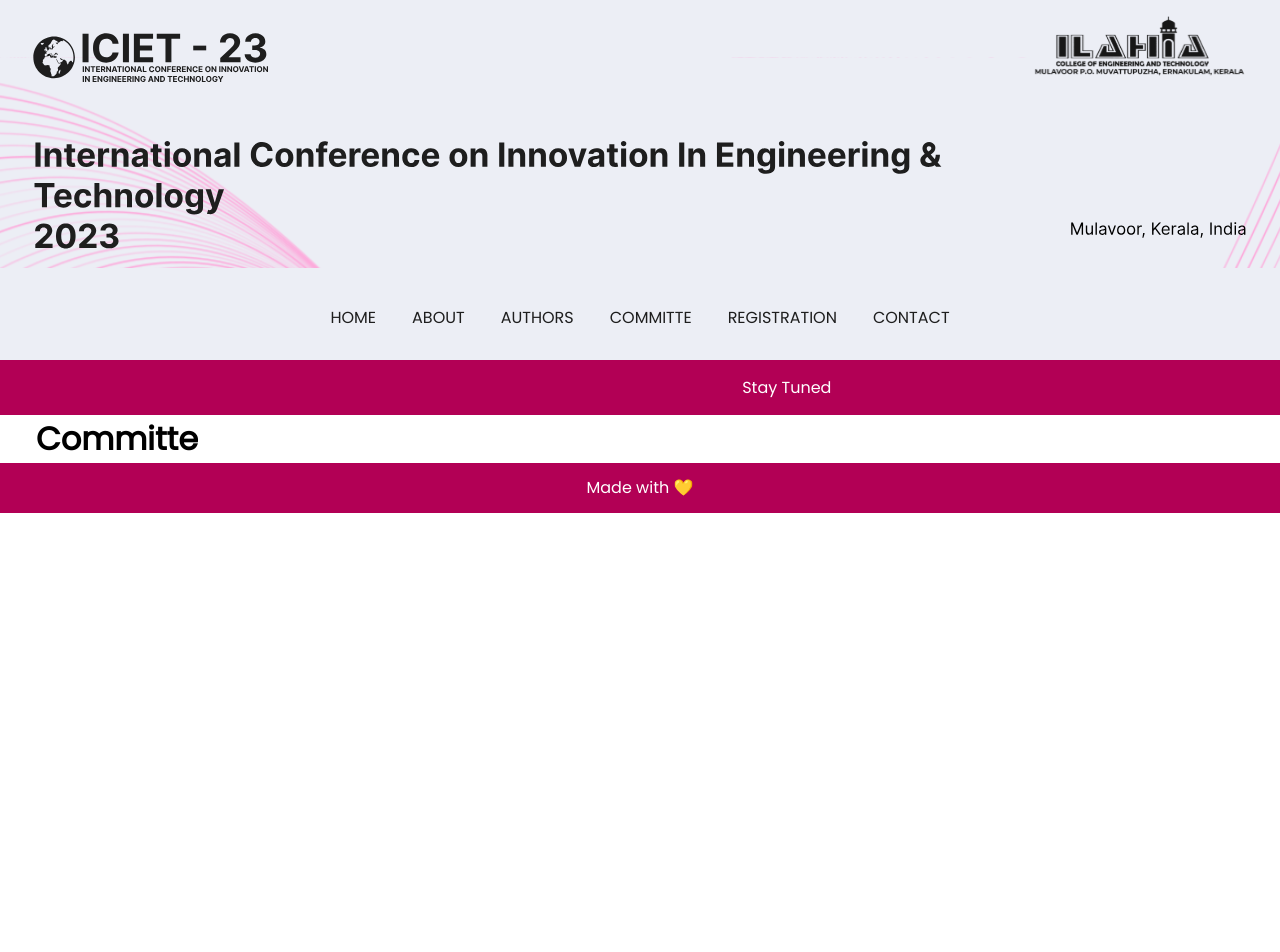
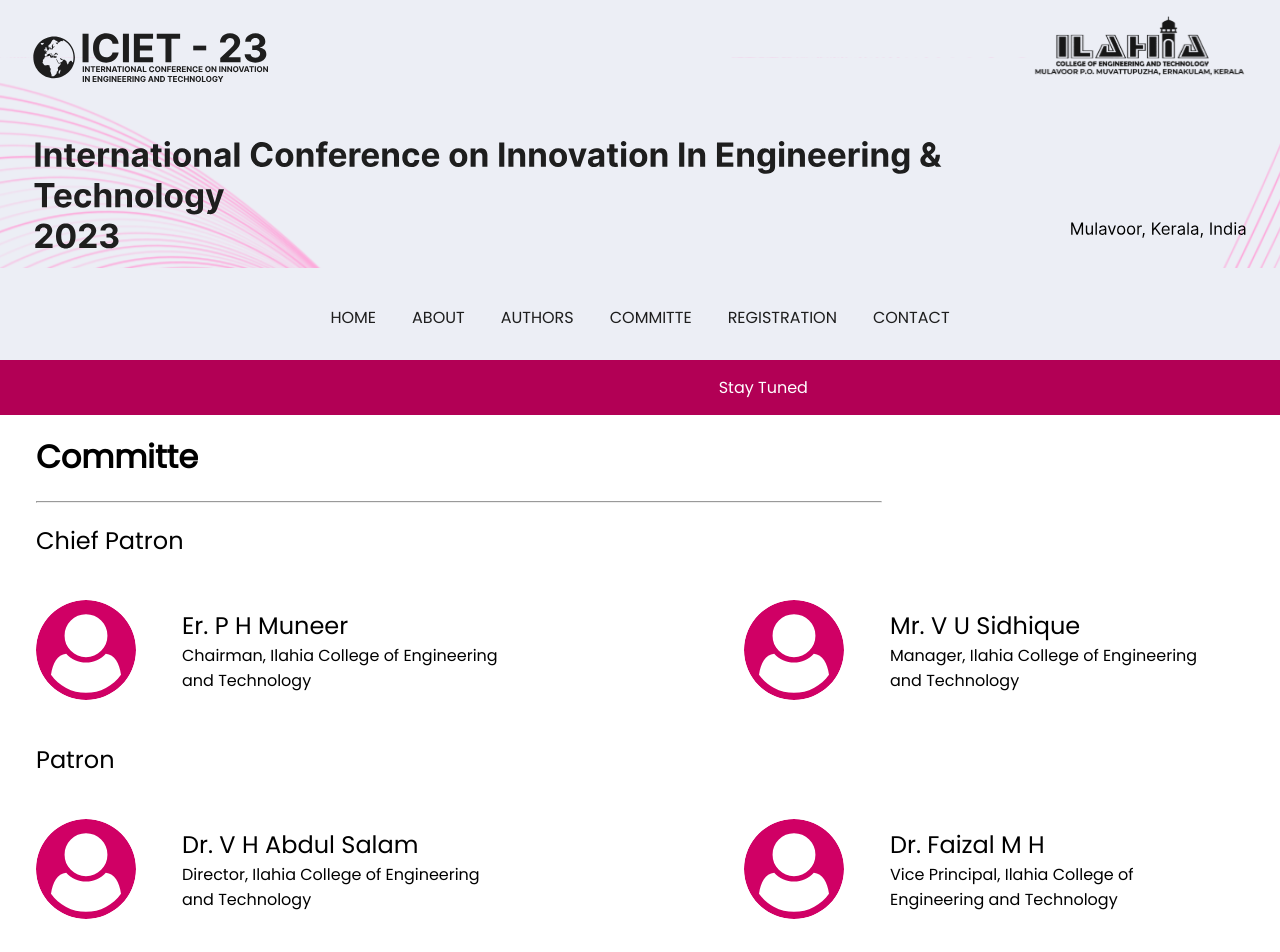
Before and after one commit to DarkPhoenix2704/iciet, a React app: page /committe in a window 1280 px wide. Shown: the top 952 px of the page. Before the commit the page ends 800 px from the top, so only its background shows below. Built offline with nearby package versions, Linux system fonts and the light colour scheme.

Commit message:
Added Committe Page

```diff
--- /dev/null
+++ b/src/components/UserCard/index.css
@@ -0,0 +1,37 @@
+.userCard{
+    display: flex;
+    flex-direction: row;
+    max-width: 500px;
+    align-items: center;
+    margin-block: 18px;
+}
+.userCard img {
+    width: 100px;
+    height: 100px;
+    border-radius: 50%;
+    margin-right: 10px;
+}
+.userCard .userTexts {
+    margin-inline: 36px;
+    display: flex;
+    flex-direction: column;
+    justify-content: center;
+    align-items: flex-start;
+}
+.userCard .userTexts h2 {
+    font-weight: 500;
+}
+.userCard .userTexts h3 {
+    font-size: medium;
+    font-weight: 400;
+}
+@media only screen and (max-width:890px){
+    .userCard img {
+        width: 75px;
+        height: 75px;
+    }
+
+    .userCard .userTexts {
+        margin-inline: 5px;
+    }
+}
--- /dev/null
+++ b/src/components/UserCard/index.tsx
@@ -0,0 +1,15 @@
+import "./index.css";
+import userAvatar from  "../../assets/Avatar.svg";
+import React from "react";
+const UserCard = (props) => {
+    return (
+        <div className="userCard">
+            <img src={userAvatar} />
+            <div className="userTexts">
+                <h2>{props.name}</h2>
+                <h3>{props.role}</h3>
+            </div>
+        </div>
+    );
+};
+export default UserCard;
--- /dev/null
+++ b/src/data/committe.ts
@@ -0,0 +1,51 @@
+const committe = [
+    {
+        "role": "Chief Patron",
+        "members": [
+            {
+                "name" : "Er. P H Muneer",
+                "role" : "Chairman, Ilahia College of Engineering and Technology"
+            },
+            {
+                "name": "Mr. V U Sidhique",
+                "role": "Manager, Ilahia College of Engineering and Technology"
+            }
+        ]
+    },
+    {
+        "role": "Patron",
+        "members": [
+            {
+                "name": "Dr. V H Abdul Salam",
+                "role": "Director, Ilahia College of Engineering and Technology"
+            },
+            {
+                "name": "Dr. Faizal M H",
+                "role": "Vice Principal, Ilahia College of Engineering and Technology"
+            }
+        ]
+    },
+    {
+        "role": "Conference General Chair",
+        "members": [
+            {
+                "name" : "Dr. Abdul Gafur M",
+                "role" : "Principal, Ilahia College of Engineering and Technology"
+            }
+        ]
+    },
+    {
+        "role": "Conference General Co-Chair",
+        "members": [
+            {
+                "name" : "Prod. Rosna P Haroon",
+                "role" : "Asst. Professor(CSE), Coordinator"
+            },
+            {
+                "name": "Prof. Ansar Jamal",
+                "role": "Asst. Professor(EEE), Co-Coordinator"
+            }
+        ]
+    }
+];
+export default committe;
--- a/src/pages/Committe/index.css
+++ b/src/pages/Committe/index.css
@@ -1,5 +1,6 @@
 .committe {
     margin-inline: 36px;
+    padding-block-start: 18px;
 }
 .committe h1{
     font-size: xx-large;
@@ -7,9 +8,15 @@
     margin-inline: 0;
 }
 .committe h2{
-    font-weight: 500;
-    margin-top: 10px;
+    font-weight: 400;
 }
 .committe hr {
-    width: 100%;
+    width: 70%;
 }
+.committe .usersContainer {
+    margin-block: 24px;
+    display: flex;
+    flex-direction: row;
+    justify-content: space-between;
+    flex-wrap: wrap;
+}
--- a/src/pages/Committe/index.tsx
+++ b/src/pages/Committe/index.tsx
@@ -1,9 +1,26 @@
 import React from "react";
 import "./index.css";
+import committe from "../../data/committe";
+import UserCard from "../../components/UserCard";
 const Committe = () => {
     return (
         <div className="committe">
             <h1>Committe</h1>
+            <hr/>
+            {
+                committe.map(val => {
+                    return (
+                        <>
+                            <h2>{val.role}</h2>
+                            <div className="usersContainer">
+                                {
+                                    val.members.map(member => <UserCard name={member.name} role={member.role} />)
+                                }
+                            </div>
+                        </>
+                    );
+                })
+            }
         </div>
     );
 }
```
Also changed, not shown: src/assets/Avatar.svg (added).
